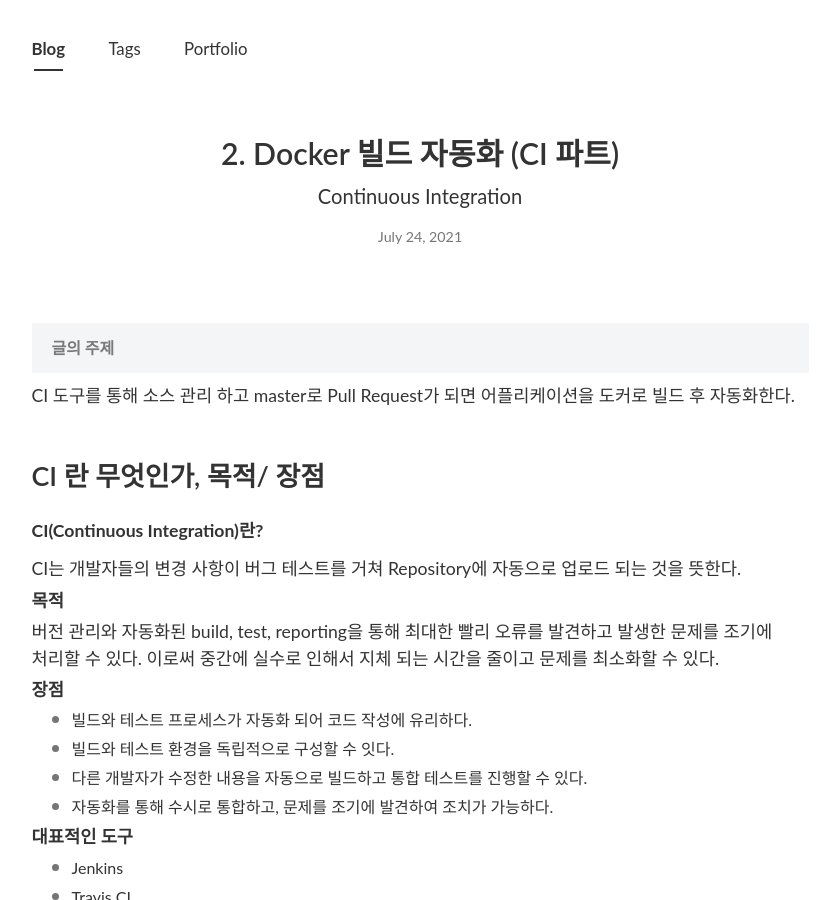
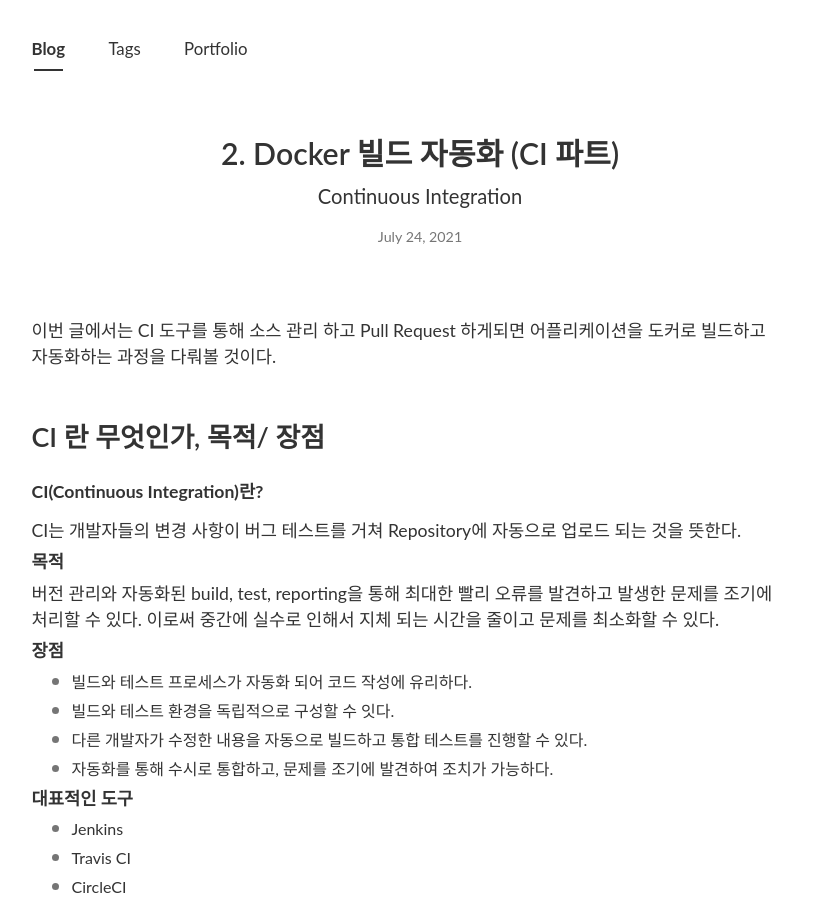
Before and after one commit to PEBpung/PEBpung.github.io, a Jekyll site: the page built from _posts/2021-07-24-DevOps.md, in a window 1280 px wide and 900 px high. Shown: the whole window, without its empty margins (220-1044 px from the left). Built offline with Jekyll 4.4.1, drawn with Linux system fonts in a browser that asks for light colours; nearby versions of some CDN libraries; some web fonts are replaced; comment, search, counter and statistics services are not loaded; some of the changed text lies outside the part shown.

Commit message:
[revise] code & intro

````diff
--- a/_posts/2021-07-24-DevOps.md
+++ b/_posts/2021-07-24-DevOps.md
@@ -8,9 +8,7 @@ author: Kimin Park
 comments : True
 ---
 
-> **글의 주제**
-
-CI 도구를 통해 소스 관리 하고 master로 Pull Request가 되면 어플리케이션을 도커로 빌드 후 자동화한다.
+이번 글에서는 CI 도구를 통해 소스 관리 하고 Pull Request 하게되면 어플리케이션을 도커로 빌드하고 자동화하는 과정을 다뤄볼 것이다.
 
 <br>
 
@@ -224,10 +222,12 @@ vscode에서 develop 브랜치에서 commit후 push를 하였더니 pull request
 
 **오류가 난 코드**
 
-```yaml
+<pre>
+<code>
 with:
 	username: ${{ secrets.DOCKER_HUB_USERNAME}}
 	password: ${{ secrets.DOCKER_HUB_ACCESS_TOKEN}}
-```
+</code>
+</pre>
 
 위의 코드를 처음에 잘 못 설정하였기 때문이다. Secret 탭에서 설정한 토큰 값을 제대로 입력하지 못하였다. 이 코드를 수정한 뒤에 정상적으로 동작하였다.
````
